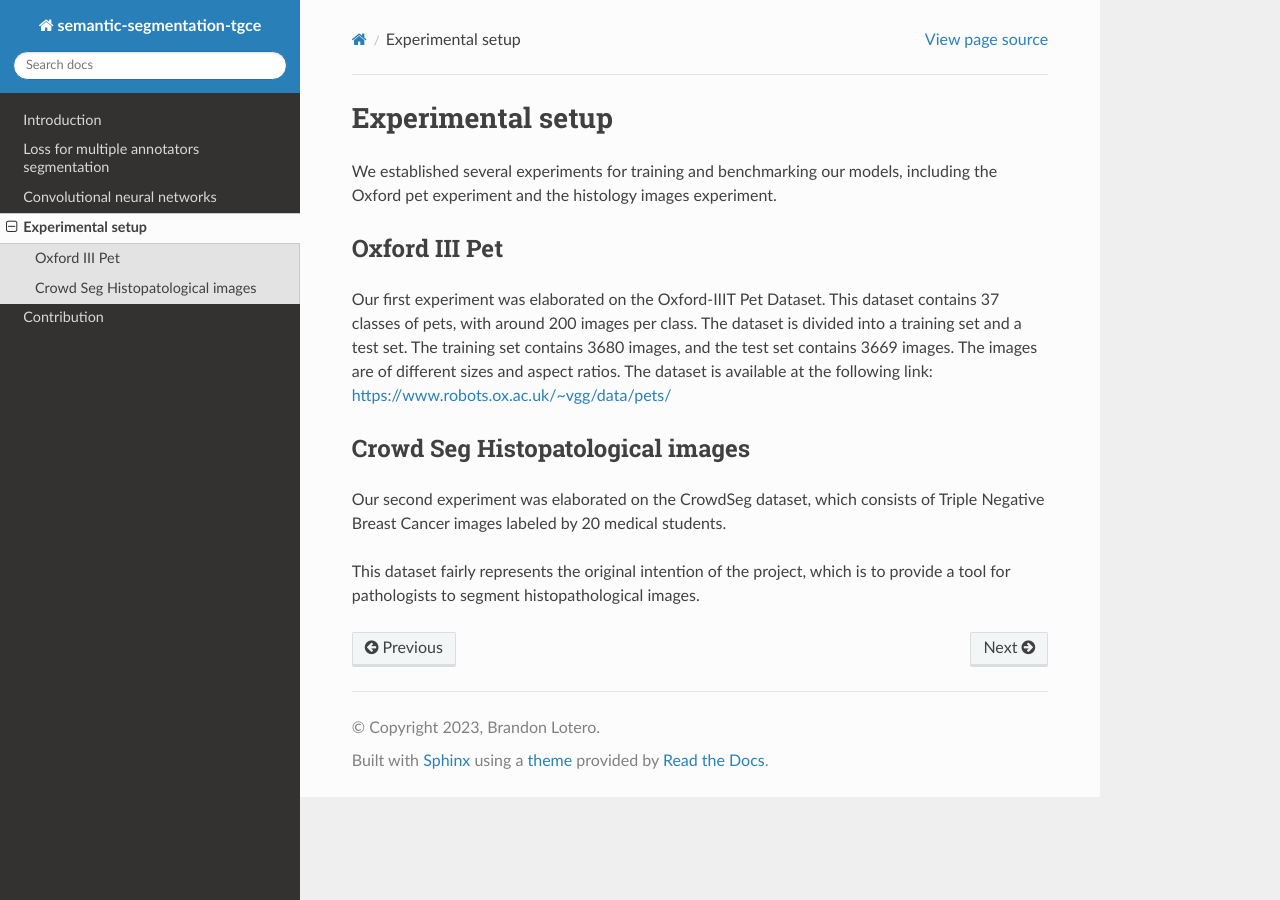
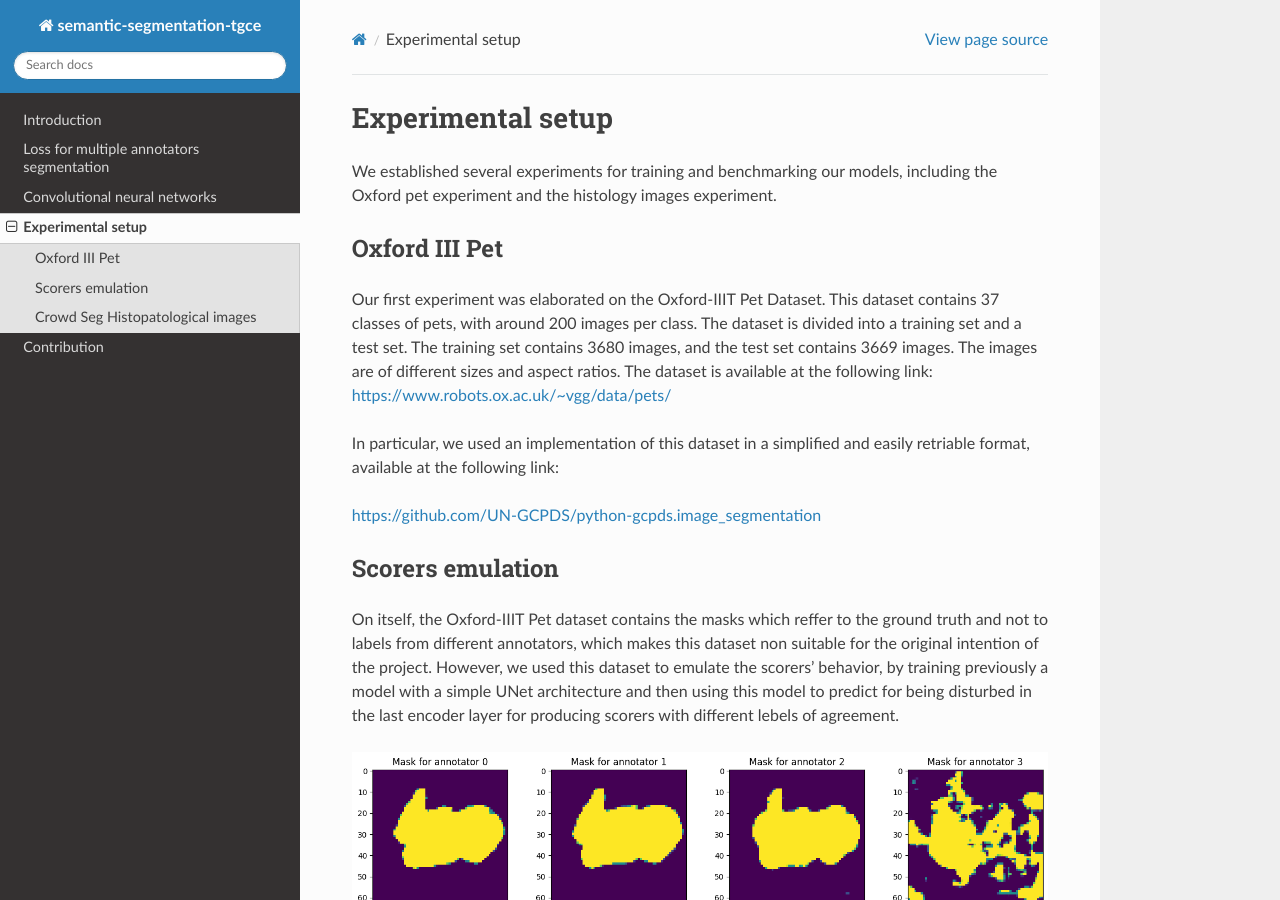
Before and after one commit to blotero/seg_tgce, a Sphinx documentation site: the page built from docs/source/experiments.rst, in a window 1280 px wide and 900 px high. Built offline with Sphinx 7.4.7 and the Read the Docs theme 2.0.0, drawn with Linux system fonts in a browser that asks for light colours.

Commit message:
docs\feat: #48 details on oxford pet experimemt
- slight more details on oxfor pet experiments

```diff
--- a/docs/source/contribution.rst
+++ b/docs/source/contribution.rst
@@ -89,4 +89,5 @@ For setting up a local jupyter notebook, run the following (inside your venv):
 
     python -m ipykernel install --user --name=seg_tgce_env
 
-Then, open jupyter lab and select the created kernel.
+Then, open your preference tool (jupyter lab, vscode viewer, etc)
+and select the created kernel.
--- a/docs/source/experiments.rst
+++ b/docs/source/experiments.rst
@@ -16,6 +16,27 @@ The images are of different sizes and aspect ratios.
 The dataset is available at the following link:
 https://www.robots.ox.ac.uk/~vgg/data/pets/
 
+In particular, we used an implementation of this dataset in a simplified and
+easily retriable format, available at the following link:
+
+https://github.com/UN-GCPDS/python-gcpds.image_segmentation
+
+
+Scorers emulation
+=================
+
+On itself, the Oxford-IIIT Pet dataset contains the masks which reffer to the
+ground truth and not to labels from different annotators, which makes this
+dataset non suitable for the original intention of the project. However, we
+used this dataset to emulate the scorers' behavior, by training previously a model
+with a simple UNet architecture and then using this model to predict for being
+disturbed in the last encoder layer for producing scorers with different lebels of
+agreement.
+
+.. image:: resources/oxford_pet_scorers_emulation.png
+  :width: 100%
+  :align: center
+  :alt: How the scorers emulated noisy annotatiosn for the Oxford-IIIT Pet dataset look.
 
 Crowd Seg Histopatological images
 =================================
--- a/docs/source/introduction.rst
+++ b/docs/source/introduction.rst
@@ -13,6 +13,7 @@ correspond to different objects or parts of objects.
 .. image:: resources/usual-segmentation.png
   :width: 400
   :alt: An example on how image segmentation resulting labels look like.
+  :align: center
 
 
 What does multiple annotators mean?
```
Also changed, not shown: docs/source/resources/oxford_pet_scorers_emulation.png (added).
